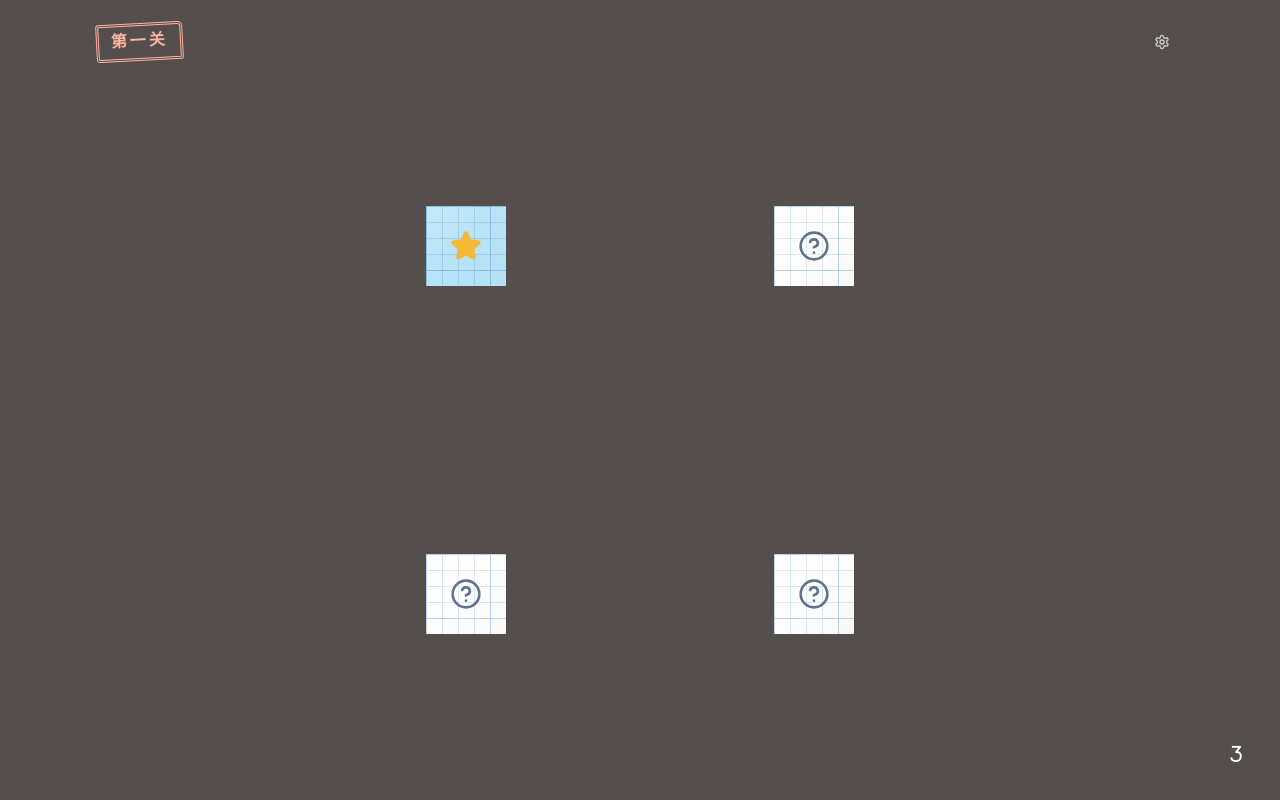
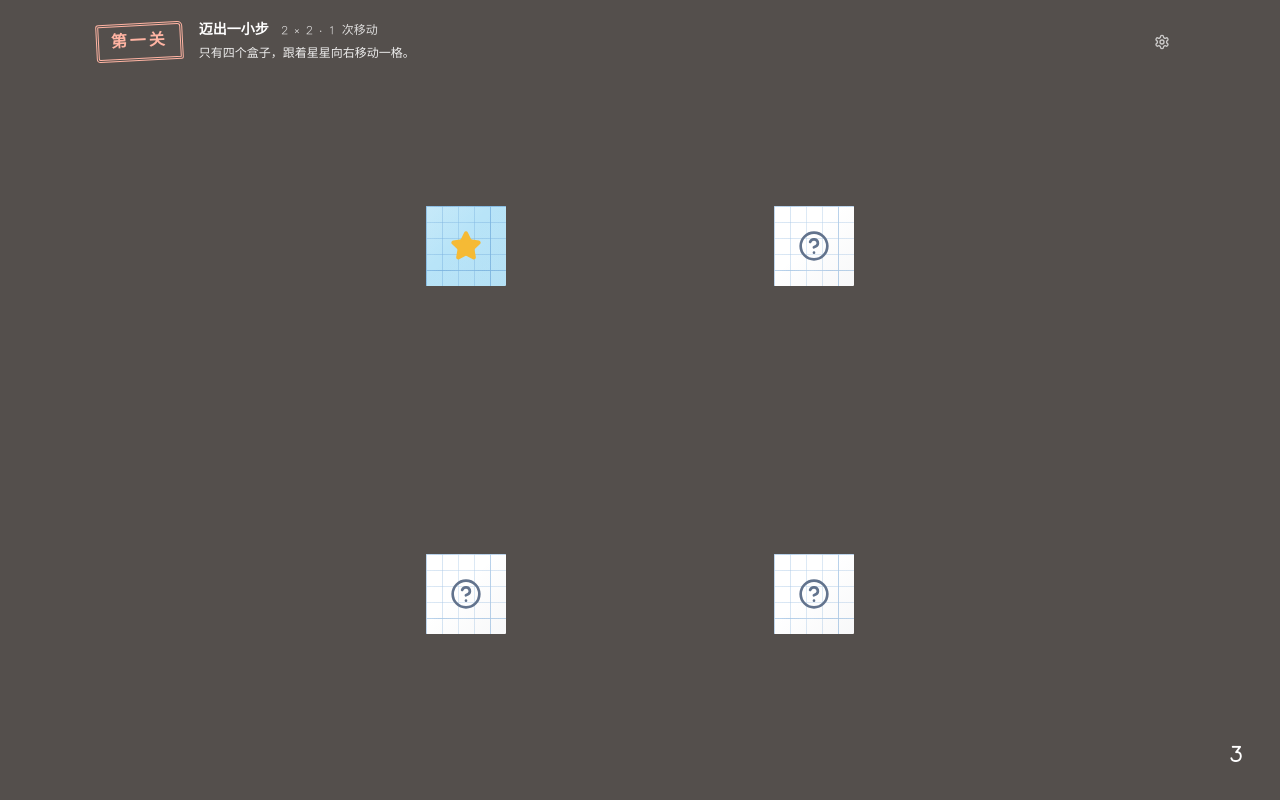
Before and after one commit to Moewerry/shuffle-seek-game, a React (Vite) app: page / in a window 1280 px wide. Both pictures are taken after a click on the button "开始游戏". Built offline with nearby package versions, Linux system fonts and the light colour scheme.

Commit message:
feat: 展示关卡玩法提示并适配遮罩文字

```diff
--- a/src/components/game/GameScreen.tsx
+++ b/src/components/game/GameScreen.tsx
@@ -8,7 +8,7 @@ import { GameToolbar } from './GameToolbar'
 import { Board } from './Board'
 import { PauseDialog } from './PauseDialog'
 import { ResultDialog } from './ResultDialog'
-import { LevelStamp } from './LevelStamp'
+import { LevelBrief } from './LevelBrief'
 
 type Props = { level: Level; total: number; sound: boolean; onHome: () => void; onComplete: (id: number) => void; onNext?: () => void }
 
@@ -26,10 +26,11 @@ export function GameScreen({ level, total, sound, onHome, onComplete, onNext }:
   }, [game.phase, level.id, onComplete])
   const finished = game.phase === 'won' || game.phase === 'lost'
   const masked = !game.paused && (game.phase === 'ready' || game.phase === 'preview')
+  const darkened = masked && level.id !== 4
 
   return <div className="game-view">
-    <GameToolbar onSettings={game.pause} disabled={finished || game.paused} masked={masked}>
-      <LevelStamp level={level.id} masked={masked} />
+    <GameToolbar onSettings={game.pause} disabled={finished || game.paused} masked={darkened}>
+      <LevelBrief level={level} masked={darkened} />
     </GameToolbar>
     <main className="min-h-0">
     <section className="board-area relative z-20" aria-label="记住星星，观察整行或整列平移，最后点开盲盒">
--- a/src/components/game/GameToolbar.tsx
+++ b/src/components/game/GameToolbar.tsx
@@ -5,7 +5,7 @@ import { cn } from '../../lib/utils'
 
 export function GameToolbar({ onSettings, disabled = false, masked = false, children }: { onSettings: () => void; disabled?: boolean; masked?: boolean; children?: ReactNode }) {
   return <header className="flex items-center justify-between gap-3">
-    <div className="relative z-30">{children}</div>
+    <div className="relative z-30 min-w-0 flex-1">{children}</div>
     <Button className={cn('relative z-30 border-0 bg-transparent shadow-none [&>svg[data-ink]]:hidden focus-visible:outline-2 focus-visible:outline-offset-2', masked && 'text-white/70 hover:text-white')} variant="ghost" size="icon" disabled={disabled} onClick={onSettings} aria-label="打开游戏设置" title="游戏设置"><Settings aria-hidden="true" /></Button>
   </header>
 }
--- /dev/null
+++ b/src/components/game/LevelBrief.tsx
@@ -0,0 +1,16 @@
+import type { Level } from '../../game/types'
+import { cn } from '../../lib/utils'
+import { LevelStamp } from './LevelStamp'
+
+export function LevelBrief({ level, masked }: { level: Level; masked: boolean }) {
+  return <div className="flex flex-wrap items-center gap-x-4 gap-y-2">
+    <LevelStamp level={level.id} masked={masked} />
+    <div className={cn('min-w-0', masked ? 'text-white' : 'text-foreground')}>
+      <h2 className="text-sm font-bold">
+        {level.title}
+        <span className="ml-3 inline-block text-xs font-normal opacity-80">{level.width} × {level.height} · {level.swaps} 次移动</span>
+      </h2>
+      <p className="mt-1 text-xs leading-relaxed opacity-90">{level.hint}</p>
+    </div>
+  </div>
+}
```
